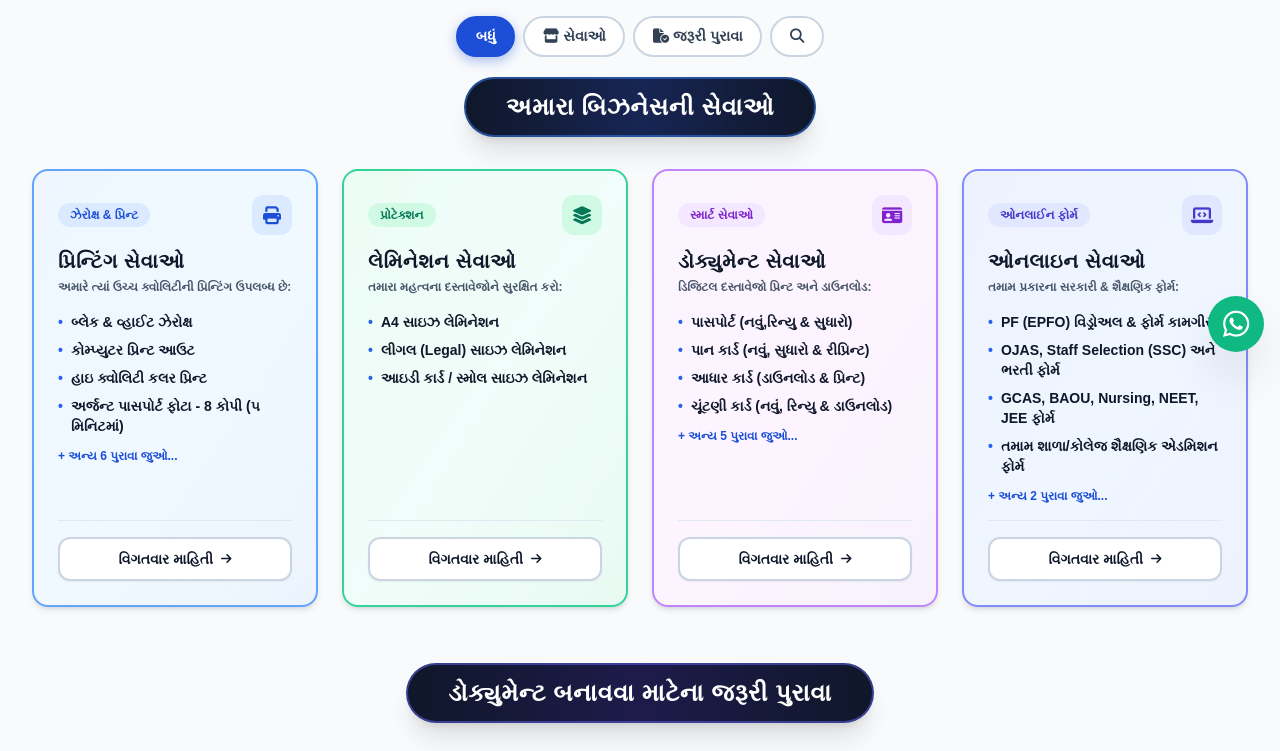
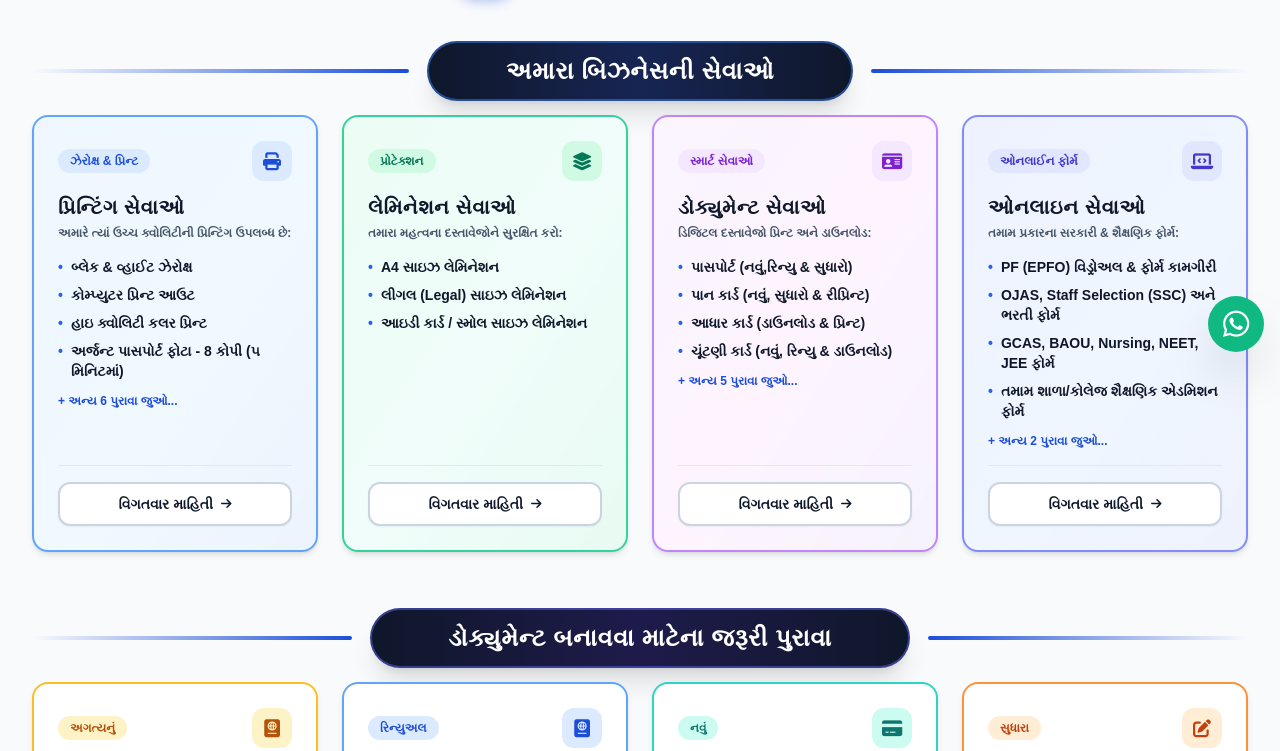
Before and after one commit to DprintOK/dprintok.github.io, a plain HTML site: page index.html in a window 1280 px wide. Shown: the part 428-1179 px from the top of the page. Drawn offline with Linux system fonts and the light colour scheme; a web font is replaced by a local one.

Commit message:
Add files via upload

```diff
--- a/index.html
+++ b/index.html
@@ -54,6 +54,16 @@
         .chip{padding:.5rem 1.1rem;border-radius:9999px;font-weight:800;font-size:.9rem;border:2px solid #cbd5e1;background:#fff;color:#334155;transition:all .2s;white-space:nowrap}
         .chip.active{background:#1d4ed8;border-color:#1d4ed8;color:#fff;box-shadow:0 4px 12px rgba(29,78,216,.35)}
         mark{background:#fde68a;border-radius:3px;padding:0 2px}
+                html{font-size:16px!important;-webkit-text-size-adjust:100%;text-size-adjust:100%}
+        @media(min-width:769px){picture img{max-width:100%!important}}
+        .max-w-7xl{max-width:1500px!important}
+        @media(min-width:1024px){#documentGuidesContainer{grid-template-columns:repeat(4,minmax(0,1fr))!important}}
+        .sec-title{display:flex;align-items:center;gap:18px;margin-bottom:14px!important}
+        .sec-title .ln{flex:1;height:4px;border-radius:4px;background:linear-gradient(90deg,transparent,#1d4ed8)}
+        .sec-title .ln:last-child{background:linear-gradient(270deg,transparent,#1d4ed8)}
+        .sec-title .pill{padding-left:clamp(28px,6vw,90px)!important;padding-right:clamp(28px,6vw,90px)!important}
+        @media(max-width:640px){.sec-title{gap:8px}.sec-title .pill{padding-left:18px!important;padding-right:18px!important}}
+
         @media print{header,.fab,#toTop,footer,.no-print{display:none!important}}
     </style>
 </head>
@@ -81,11 +91,14 @@
         <!-- Hero banner -->
         <section style="margin-bottom:20px">
             <h2 style="position:absolute;width:1px;height:1px;overflow:hidden;clip:rect(0,0,0,0);white-space:nowrap">ઝેરોક્ષ | ફોટા | લેમિનેશન | ઓનલાઈન</h2>
-            <img src="banner.jpg?v=3" alt="દર્શન ફોટોઝ એન્ડ ઝેરોક્ષ - પ્રિન્ટ, ફોટા, લેમિનેશન, ડોક્યુમેન્ટ્સ, ઓનલાઈન સેવાઓ ઉપલબ્ધ" width="2560" height="858" fetchpriority="high" style="display:block;width:100%;max-width:960px;margin:0 auto;height:auto;">
+            <picture>
+                <source media="(min-width:769px)" srcset="banner-wide.jpg?v=2" width="2560" height="550">
+                <img src="banner.jpg?v=3" alt="દર્શન ફોટોઝ એન્ડ ઝેરોક્ષ - પ્રિન્ટ, ફોટા, લેમિનેશન, ડોક્યુમેન્ટ્સ, ઓનલાઈન સેવાઓ ઉપલબ્ધ" width="2560" height="858" fetchpriority="high" style="display:block;width:100%;max-width:960px;margin:0 auto;height:auto;">
+            </picture>
         </section>
 
         <!-- Filter chips -->
-        <div class="flex justify-center gap-2 flex-wrap no-print" id="chips" style="margin-bottom:20px">
+        <div class="flex justify-center gap-2 flex-wrap no-print" id="chips" style="margin-bottom:44px">
             <button class="chip active" data-v="all" onclick="setView('all')">બધું</button>
             <button class="chip" data-v="biz" onclick="setView('biz')"><i class="fa-solid fa-store"></i> સેવાઓ</button>
             <button class="chip" data-v="doc" onclick="setView('doc')"><i class="fa-solid fa-file-circle-check"></i> જરૂરી પુરાવા</button>
@@ -117,11 +130,9 @@
 
         <!-- Section 1: અમારે ત્યાં મળતી મુખ્ય સેવાઓ (Business Services) -->
         <section id="bizSection" class="mb-14">
-            <div class="mb-8 flex justify-center">
-                <div class="bg-gradient-to-r from-slate-900 via-blue-950 to-slate-900 text-amber-300 px-10 py-3 rounded-full shadow-xl border-2 border-blue-500/50 text-center">
+            <div class="sec-title"><span class="ln"></span><div class="pill bg-gradient-to-r from-slate-900 via-blue-950 to-slate-900 text-amber-300 px-10 py-3 rounded-full shadow-xl border-2 border-blue-500/50 text-center">
                     <h2 class="text-xl sm:text-2xl font-extrabold tracking-wide text-white font-gujarati">અમારા બિઝનેસની સેવાઓ</h2>
-                </div>
-            </div>
+                </div><span class="ln"></span></div>
 
             <div id="businessServicesContainer" class="grid grid-cols-1 md:grid-cols-2 lg:grid-cols-4 gap-6">
                 <!-- JS populated -->
@@ -130,11 +141,9 @@
 
         <!-- Section 2: ડોક્યુમેન્ટ બનાવવા માટેના પુરાવા (Documents List) -->
         <section id="docSection" class="mb-10">
-            <div class="mb-8 flex justify-center">
-                <div class="bg-gradient-to-r from-slate-900 via-indigo-950 to-slate-900 text-amber-300 px-10 py-3 rounded-full shadow-xl border-2 border-indigo-500/50 text-center">
+            <div class="sec-title"><span class="ln"></span><div class="pill bg-gradient-to-r from-slate-900 via-indigo-950 to-slate-900 text-amber-300 px-10 py-3 rounded-full shadow-xl border-2 border-indigo-500/50 text-center">
                     <h2 class="text-xl sm:text-2xl font-extrabold tracking-wide text-white font-gujarati">ડોક્યુમેન્ટ બનાવવા માટેના જરૂરી પુરાવા</h2>
-                </div>
-            </div>
+                </div><span class="ln"></span></div>
 
             <div id="documentGuidesContainer" class="grid grid-cols-1 md:grid-cols-2 lg:grid-cols-3 gap-6">
                 <!-- JS populated -->
```
Also changed, not shown: banner.jpg.
